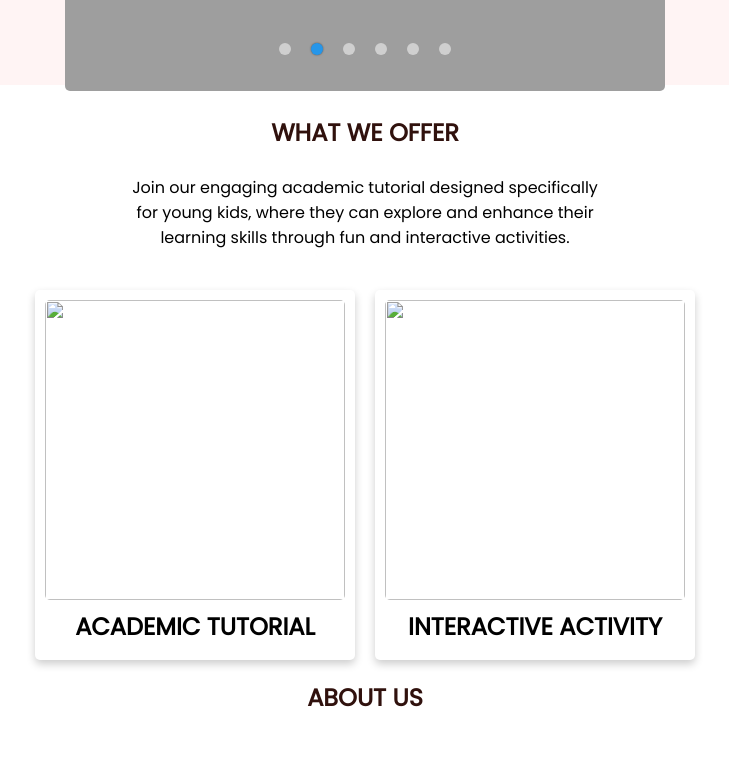
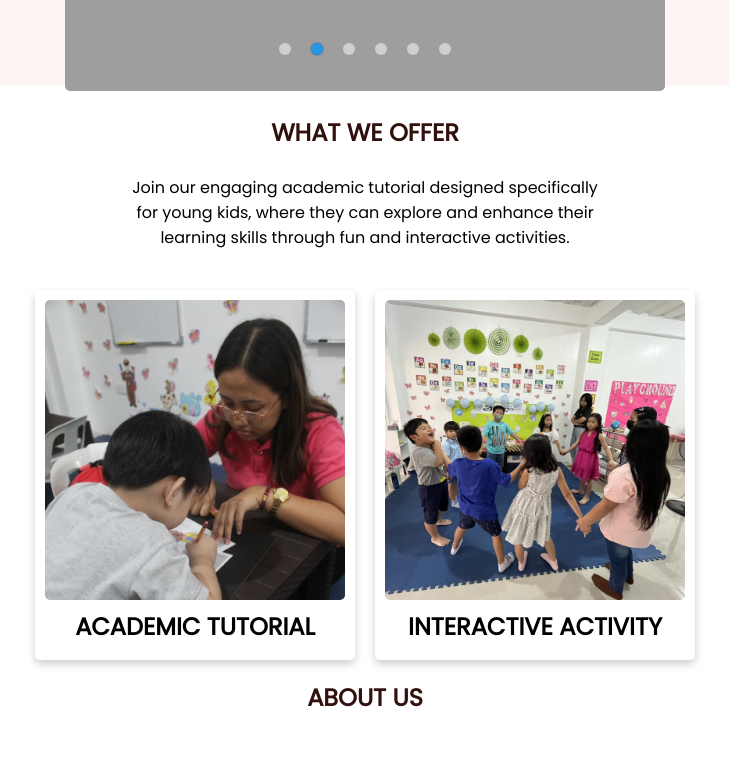
Before and after one commit to janzharvey/fourcourners-project, a plain HTML site: page index.html in a window 1280 px wide. Shown: the part 464-1226 px from the top of the page, without its empty margins (275-1004 px from the left). Drawn offline with Linux system fonts and the light colour scheme; the site is published under a folder, as on GitHub Pages, so addresses that start at the root find nothing.

Commit message:
Update index.html
card box photo changed

```diff
--- a/index.html
+++ b/index.html
@@ -72,14 +72,14 @@
             <div class="program-container">
                 <div class="card-container">
                     <div class="card">
-                        <img src="/images/photo1.jpg" alt="">
+                        <img src="images/photo1.jpg" alt="">
                         <div class="info-container">
                             <h1>ACADEMIC TUTORIAL</h1>
                         </div>
                     </div>
 
                     <div class="card">
-                        <img src="/images/fun.jpg" alt="">
+                        <img src="images/fun.jpg" alt="">
                         <div class="info-container">
                             <h1>INTERACTIVE ACTIVITY</h1>
                         </div>
```
